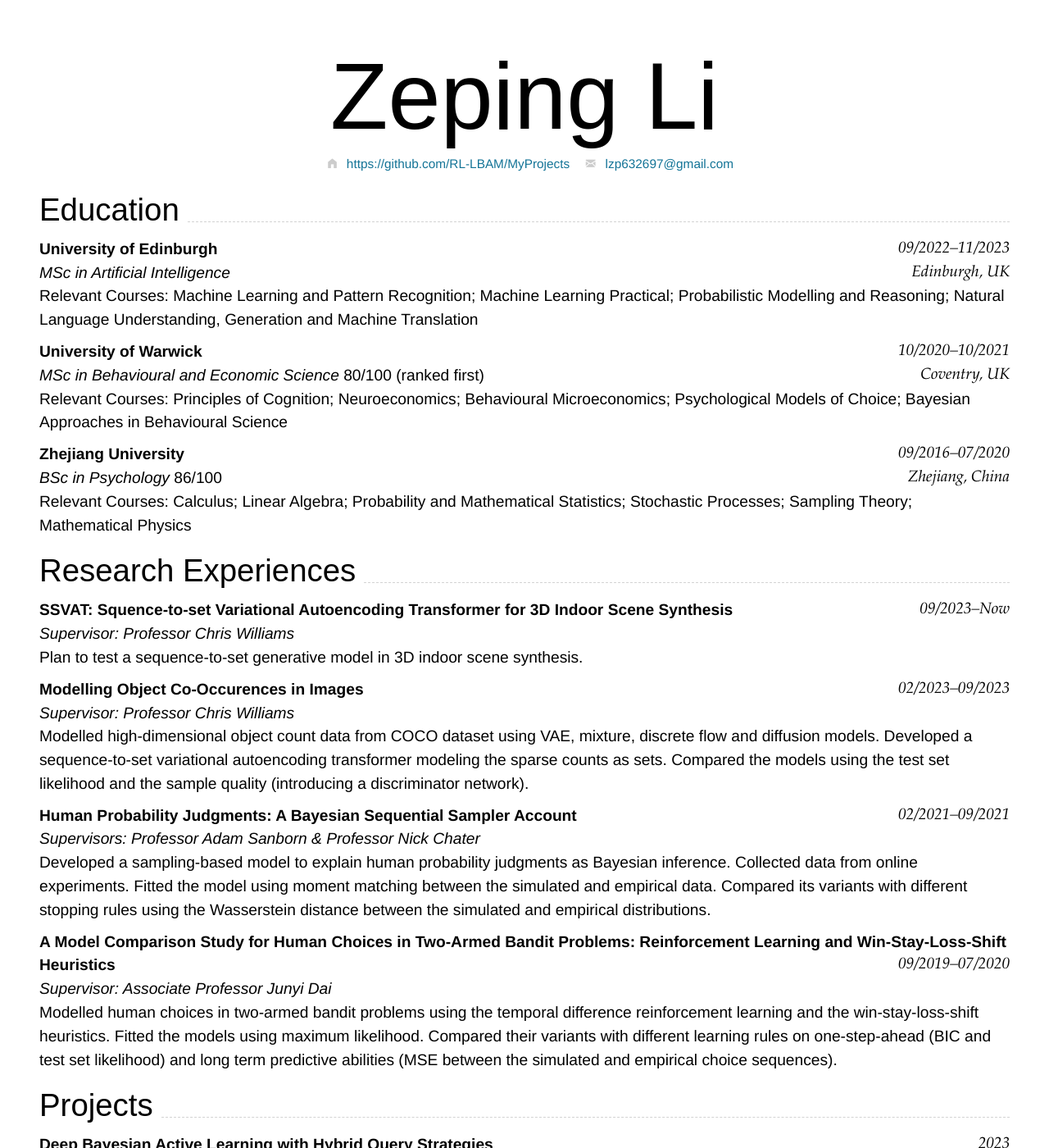
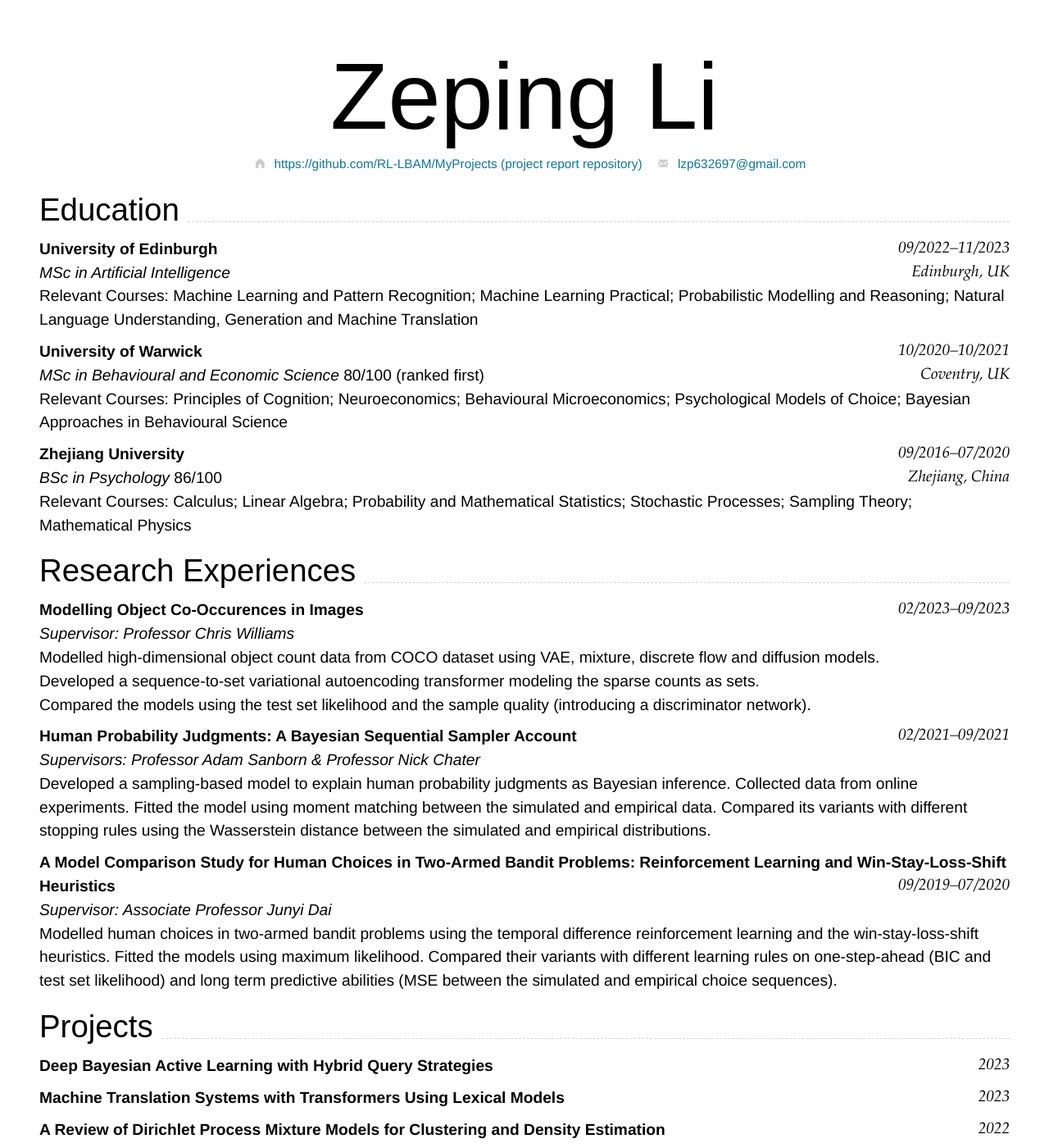
Before and after one commit to RL-LBAM/CV, a Jekyll site: the page built from index.md, in a window 1280 px wide and 1400 px high. Shown: the whole window at 82% size. Built offline with Jekyll 4.4.1, drawn with Linux system fonts in a browser that asks for light colours; nearby versions of some CDN libraries.

Commit message:
Update index.md

```diff
--- a/index.md
+++ b/index.md
@@ -4,7 +4,7 @@ title: Zeping Li
 email:
   text: lzp632697@gmail.com
 homepage:
-  text: https://github.com/RL-LBAM/MyProjects
+  text: https://github.com/RL-LBAM/MyProjects (project report repository)
 ---
 
 # Zeping **Li**
@@ -55,13 +55,14 @@ Zhejiang, China
 Relevant Courses: Calculus; Linear Algebra; Probability and Mathematical Statistics; Stochastic Processes; Sampling Theory; Mathematical Physics
 
 ## Research Experiences
-### **SSVAT: Squence-to-set Variational Autoencoding Transformer for 3D Indoor Scene Synthesis** `09/2023–Now`
-*Supervisor: Professor Chris Williams*
-Plan to test a sequence-to-set generative model in 3D indoor scene synthesis.
 
 ### **Modelling Object Co-Occurences in Images** `02/2023–09/2023`
 *Supervisor: Professor Chris Williams*
-Modelled high-dimensional object count data from COCO dataset using VAE, mixture, discrete flow and diffusion models. Developed a sequence-to-set variational autoencoding transformer modeling the sparse counts as sets. Compared the models using the test set likelihood and the sample quality (introducing a discriminator network).
+Modelled high-dimensional object count data from COCO dataset using VAE, mixture, discrete flow and diffusion models.
+
+Developed a sequence-to-set variational autoencoding transformer modeling the sparse counts as sets.
+
+Compared the models using the test set likelihood and the sample quality (introducing a discriminator network).
 
 ### **Human Probability Judgments: A Bayesian Sequential Sampler Account** `02/2021–09/2021`
 *Supervisors: Professor Adam Sanborn & Professor Nick Chater*
```
